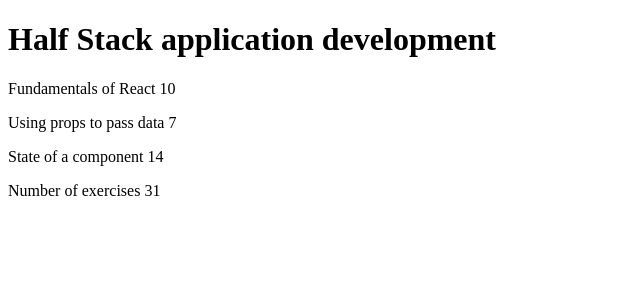
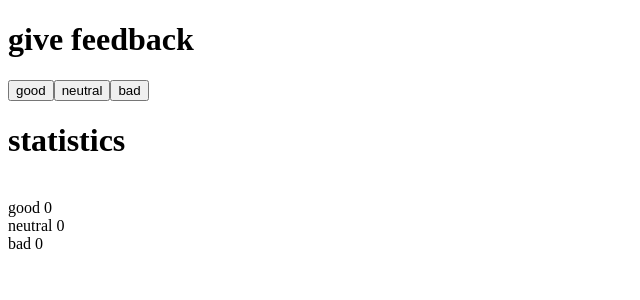
Before and after one commit to sebaaaaaa4/fullstackCS, a React (Vite) app in the folder part1/: page / in a window 1280 px wide. Shown: the top 300 px of the page, without its empty margins (0-640 px from the left). Built offline with nearby package versions, Linux system fonts and the light colour scheme.

Commit message:
Zadanie 1.6

```diff
--- /dev/null
+++ b/part1/src/App3.jsx
@@ -0,0 +1,35 @@
+import { useState } from 'react'
+import heroImg from './assets/hero.png'
+import reactLogo from './assets/react.svg'
+import viteLogo from './assets/vite.svg'
+
+const App = () => {
+  const [good, setGood] = useState(0)
+  const [neutral, setNeutral] = useState(0)
+  const [bad, setBad] = useState(0)
+
+  const Button = (props) => <button onClick={props.rating}>{props.text}</button>;
+
+  const Statistics = () =>{
+    return (
+      <div>
+        <h1>statistics</h1>
+        <br/>good {good}
+        <br/>neutral {neutral}
+        <br/>bad {bad}
+      </div>
+    );
+  }
+
+  return (
+    <div>
+      <h1>give feedback</h1>
+      <Button rating={() => setGood(good+1)} text="good"/>
+      <Button rating={() => setNeutral(neutral+1)} text="neutral"/>
+      <Button rating={() => setBad(bad+1)} text="bad"/>
+      <Statistics/>
+    </div>
+  )
+}
+
+export default App
--- a/part1/src/main.jsx
+++ b/part1/src/main.jsx
@@ -1,5 +1,5 @@
 import { StrictMode } from 'react'
 import { createRoot } from 'react-dom/client'
-import App from './App2.jsx'
+import App from './App3.jsx'
 
 createRoot(document.getElementById('root')).render(<App />)
```
